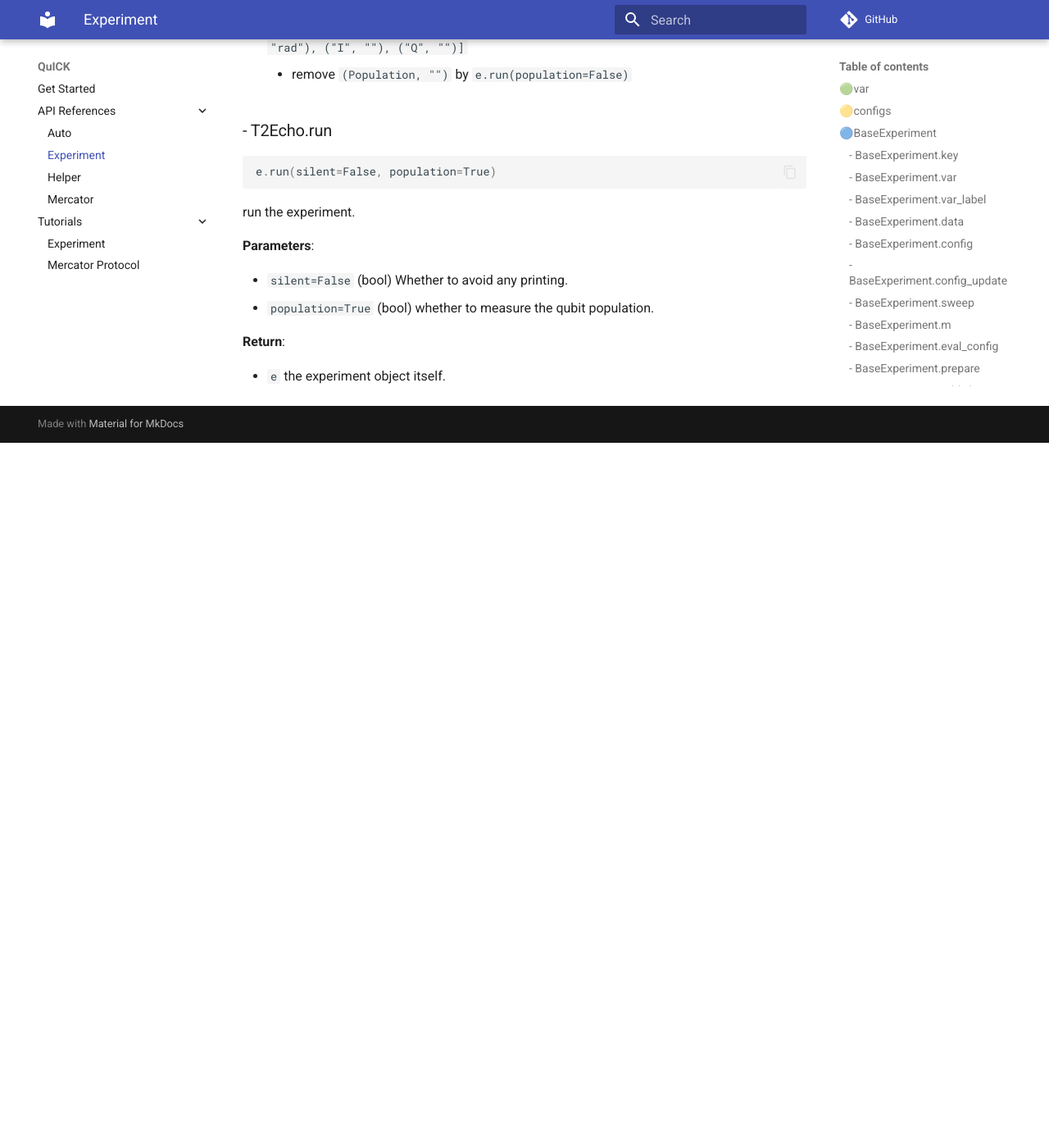
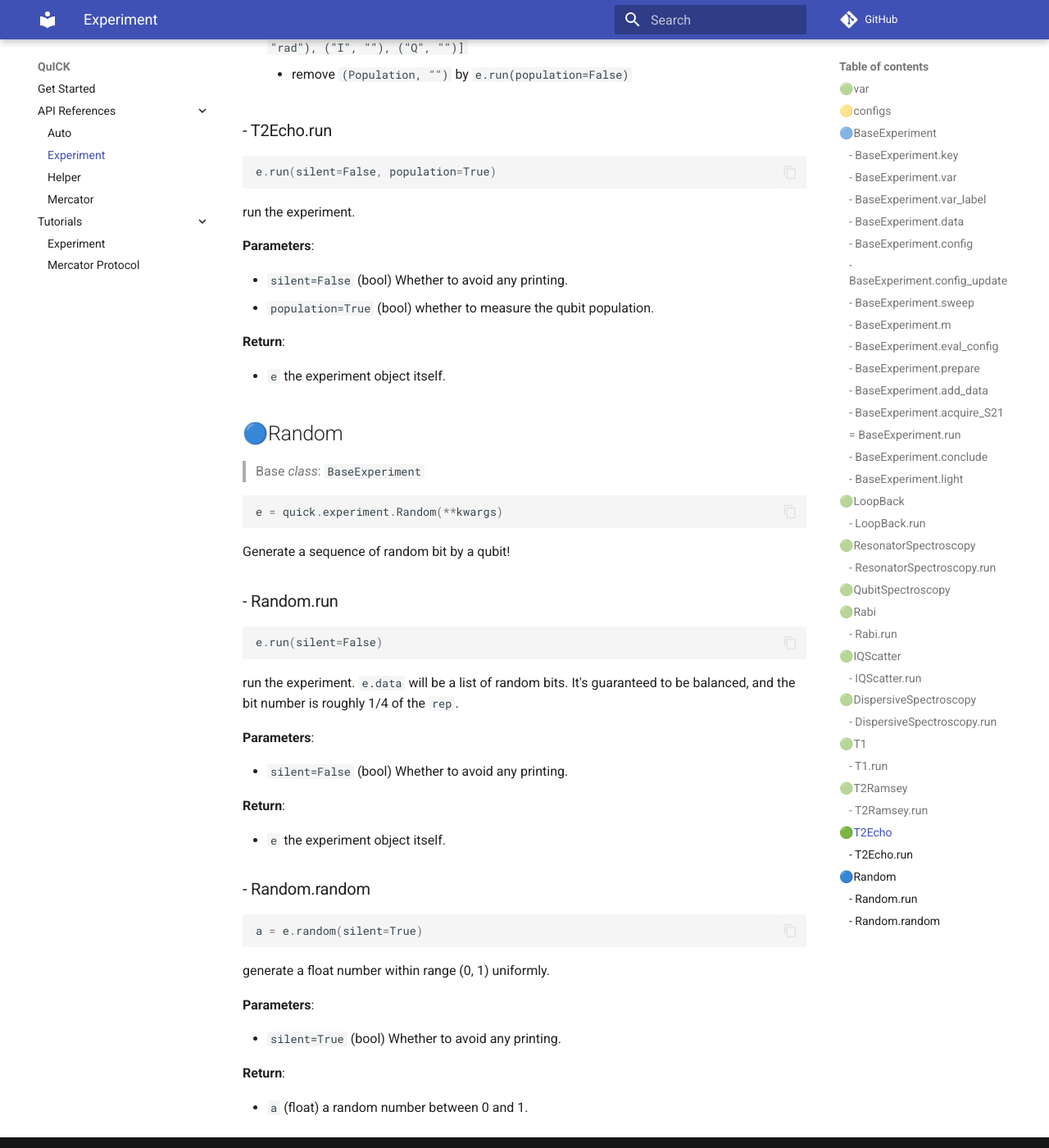
Before and after one commit to clelandlab/quick, an MkDocs documentation site: the page built from docs/API References/experiment.md, in a window 1280 px wide and 1400 px high, scrolled down 11577 px. Shown: the whole window at 82% size. Built offline with MkDocs 1.6.1 and Material for MkDocs 9.7.7, drawn with Linux system fonts in a browser that asks for light colours; comment, search, counter and statistics services are not loaded; before the commit the page ends 12117 px from its top, so only the background shows below that.

Commit message:
Add experiment.Random

````diff
--- a/docs/API References/experiment.md
+++ b/docs/API References/experiment.md
@@ -505,3 +505,45 @@ run the experiment.
 **Return**:
 
 - `e` the experiment object itself.
+
+## 🔵Random
+
+> Base *class*: `BaseExperiment`
+
+```python
+e = quick.experiment.Random(**kwargs)
+```
+
+Generate a sequence of random bit by a qubit!
+
+### - Random.run
+
+```python
+e.run(silent=False)
+```
+
+run the experiment. `e.data` will be a list of random bits. It's guaranteed to be balanced, and the bit number is roughly 1/4 of the `rep`.
+
+**Parameters**:
+
+- `silent=False` (bool) Whether to avoid any printing.
+
+**Return**:
+
+- `e` the experiment object itself.
+
+### - Random.random
+
+```python
+a = e.random(silent=True)
+```
+
+generate a float number within range (0, 1) uniformly.
+
+**Parameters**:
+
+- `silent=True` (bool) Whether to avoid any printing.
+
+**Return**:
+
+- `a` (float) a random number between 0 and 1.
````
Also changed, not shown: 3 other files.
